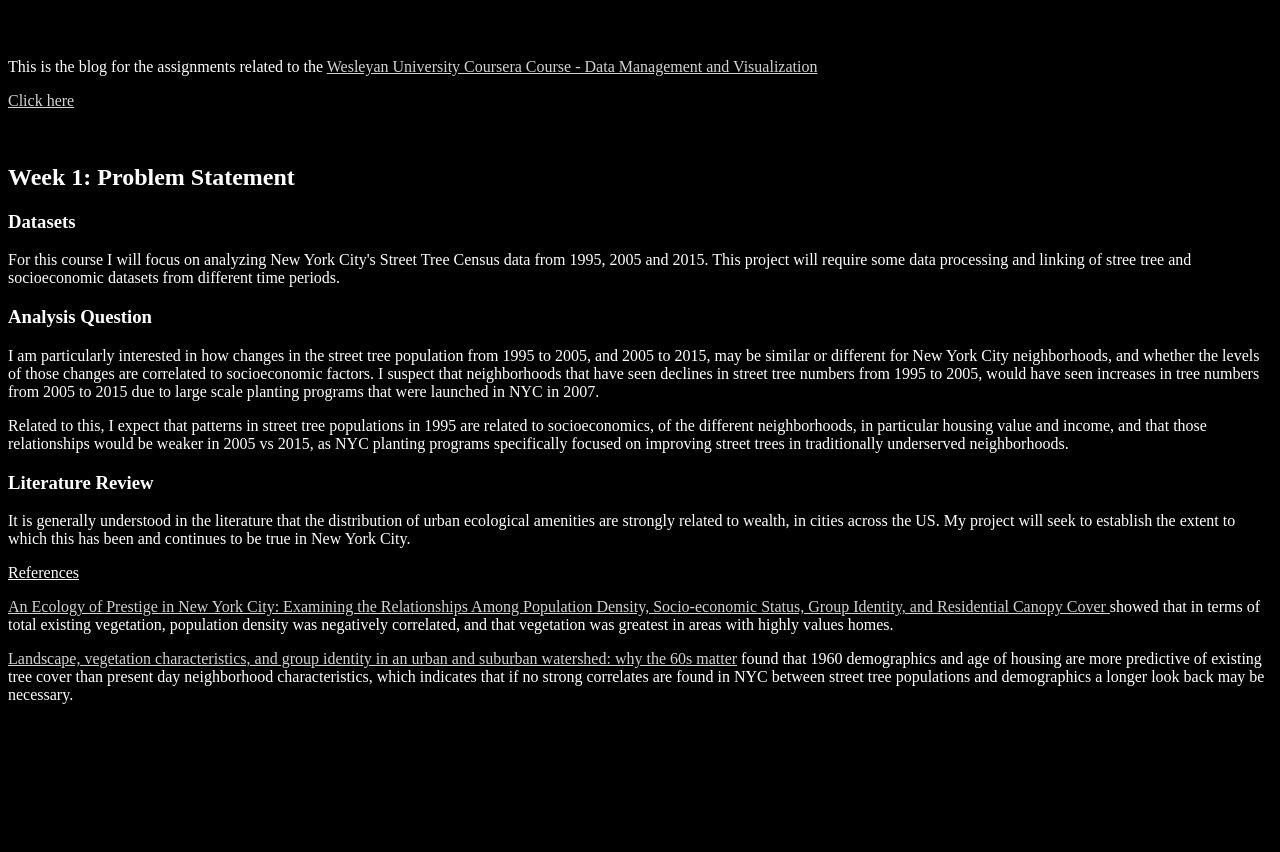
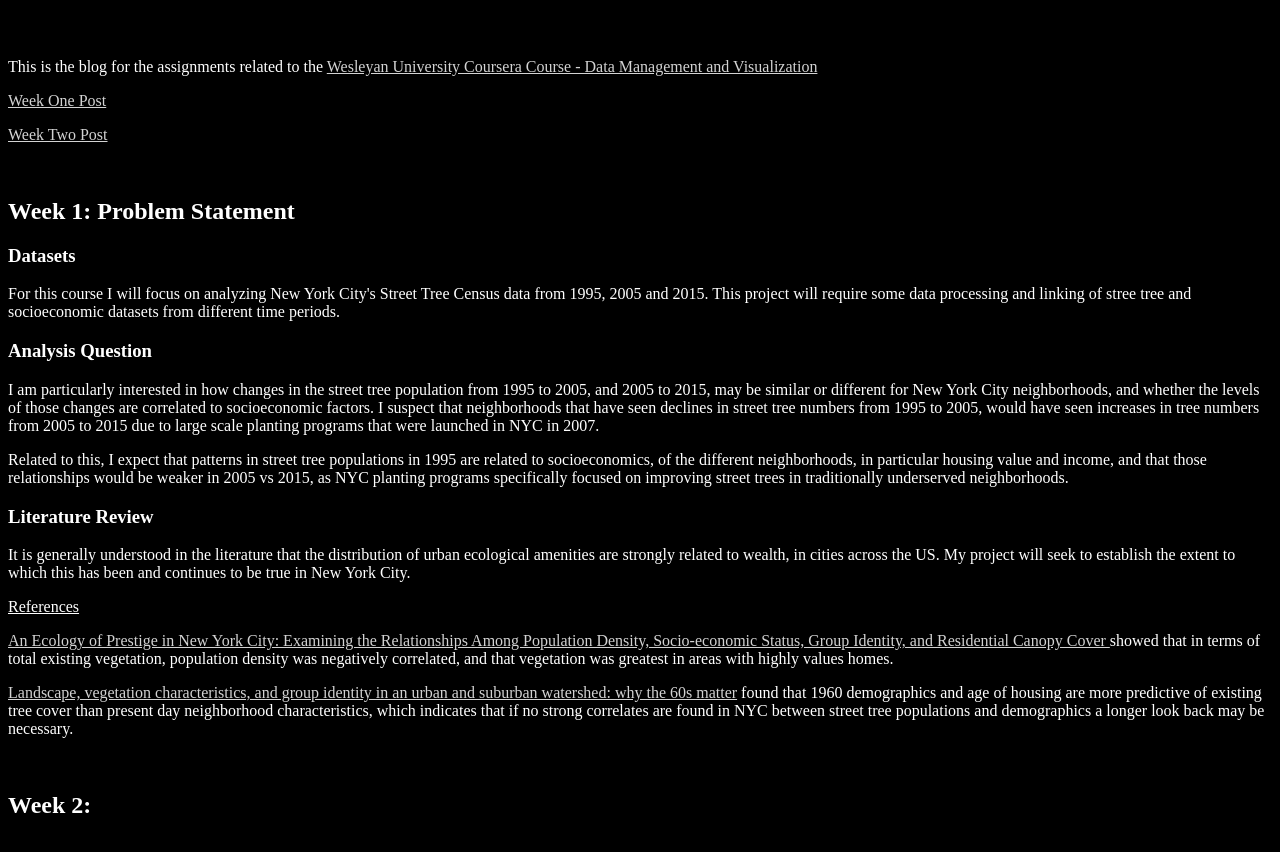
Before and after one commit to jackielu/wes_datamgtvis, a plain HTML site: page index.html in a window 1280 px wide. Shown: the part 74-926 px from the top of the page. Before the commit the page ends 820 px from the top, so only its background shows below. Drawn offline with Linux system fonts and the light colour scheme.

Commit message:
updated anchors

```diff
--- a/index.html
+++ b/index.html
@@ -19,7 +19,8 @@
   <section>
   <p> This is the blog for the assignments related to the <a href="https://www.coursera.org/learn/data-visualization/home/welcome"> Wesleyan University Coursera Course - Data Management and Visualization </a> </p>
 
-  <p> <a href="#WeekOne">Click here</a> </p>
+  <p> <a href="#WeekOne">Week One Post</a> </p>
+  <p> <a href="#WeekTwo">Week Two Post</a> </p>
 
   </section>
 
@@ -54,6 +55,8 @@
 
   <section>
 
+  <h2> <a name="WeekTwo"> Week 2:   </a> </h2>
+
   </section>
 
   <div class="controls">
```
